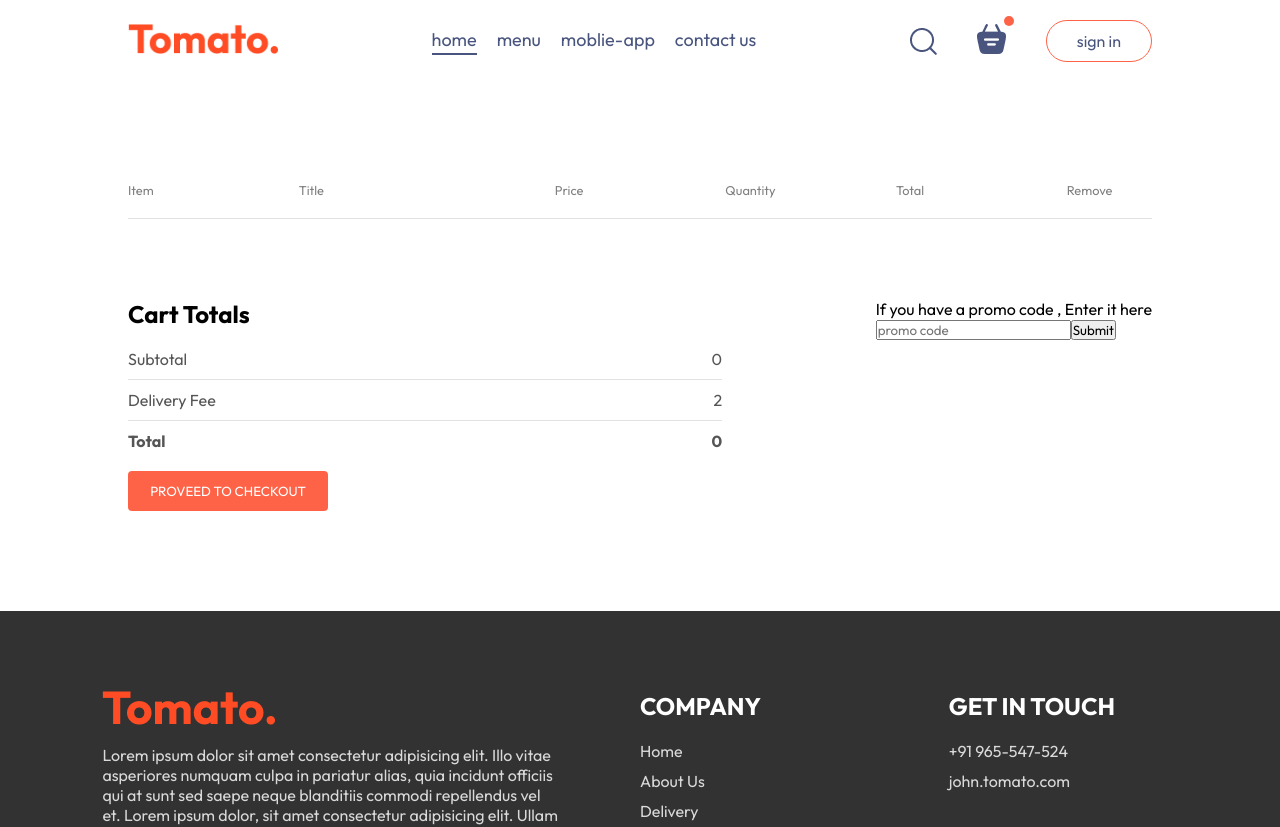
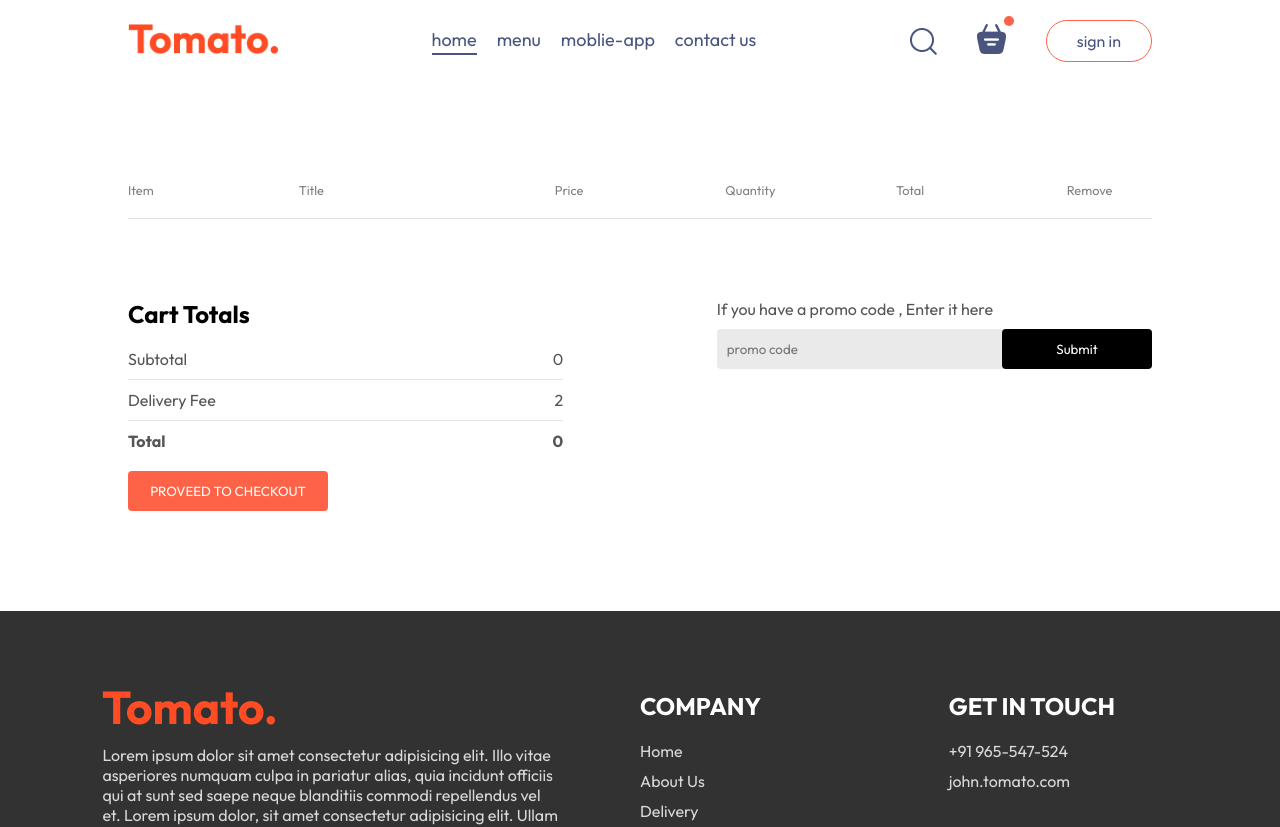
Before and after one commit to repo-anuj/zomato-clone-, a React (Vite) app in the folder zomato-clone-frontend/: page /cart in a window 1280 px wide. Shown: the top 827 px of the page. Built offline with nearby package versions, Linux system fonts and the light colour scheme.

Commit message:
the css of cart is complete

```diff
--- a/zomato-clone-frontend/src/pages/Cart/Cart.css
+++ b/zomato-clone-frontend/src/pages/Cart/Cart.css
@@ -52,3 +52,39 @@
     border-radius: 4px;
     cursor: pointer;
 }
+.cart-promocode{
+    flex: 1;
+}
+.cart-promocode p{
+    color: #555;
+}
+.cart-promocode-input{
+    margin-top: 10px;
+    display: flex;
+    justify-content: space-between;
+    align-items: center;
+    background-color: #eaeaea;
+    border-radius: 4px;
+}
+.cart-promocode-input input{
+    background: transparent;
+    border: none;
+    outline: none;
+    padding-left: 10px;
+}
+.cart-promocode-input button{
+    width: max(10vw,150px);
+    padding: 12px 5px;
+    background-color: black;
+    border: none;
+    color: white;
+    border-radius: 4px;
+}
+@media (max-width: 750px) {
+    .cart-bottom{
+        flex-direction: column-reverse;
+    }
+    .cart-promocode{
+        justify-content: start;
+    }
+}
--- a/zomato-clone-frontend/src/pages/Cart/Cart.jsx
+++ b/zomato-clone-frontend/src/pages/Cart/Cart.jsx
@@ -62,7 +62,7 @@
         <div className="cart-promocode">
           <div>
             <p>If you have a promo code , Enter it here </p>
-            <div className="cart-promocode">
+            <div className="cart-promocode-input">
               <input type="text" placeholder="promo code" />
               <button>Submit</button>
             </div>
```
